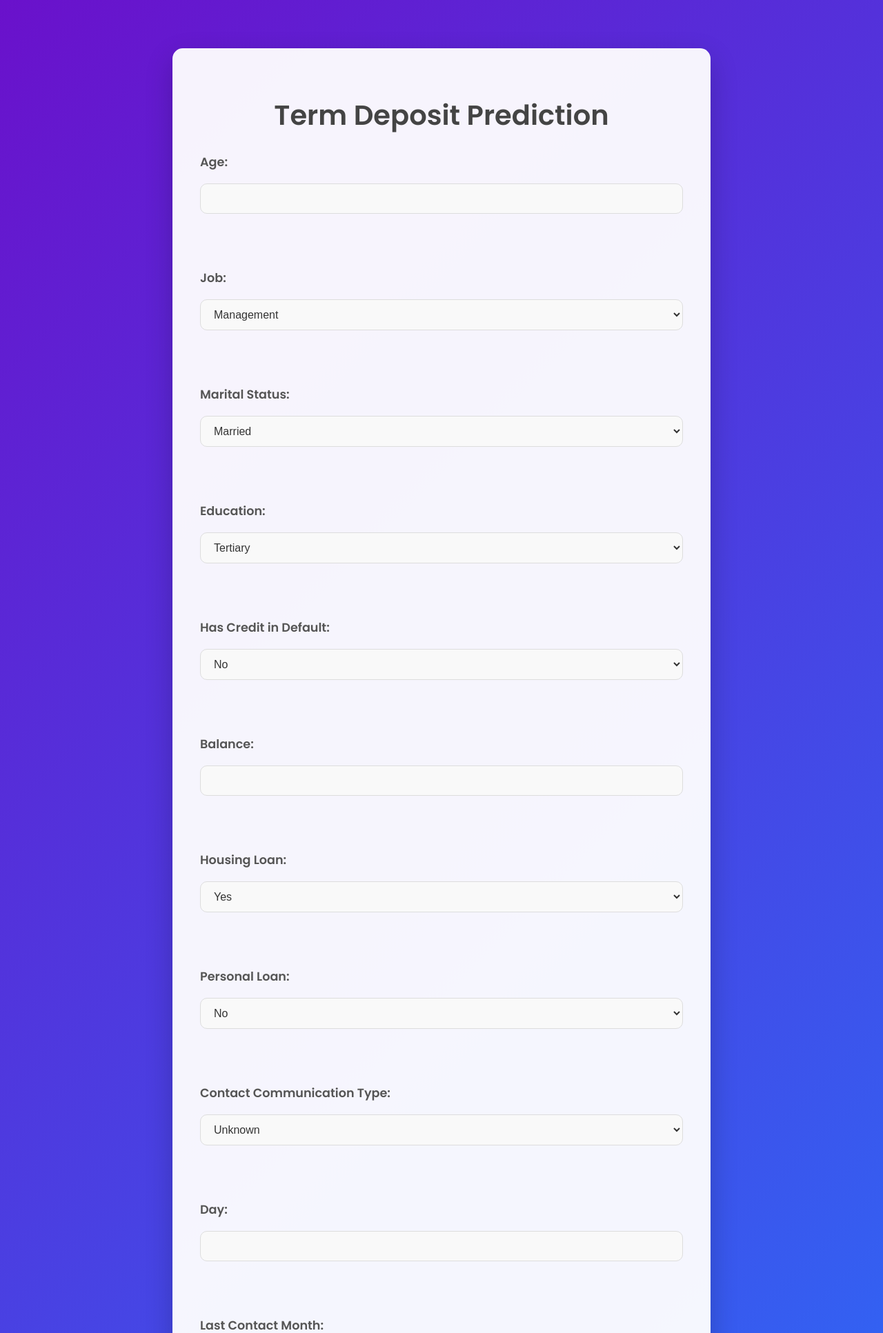
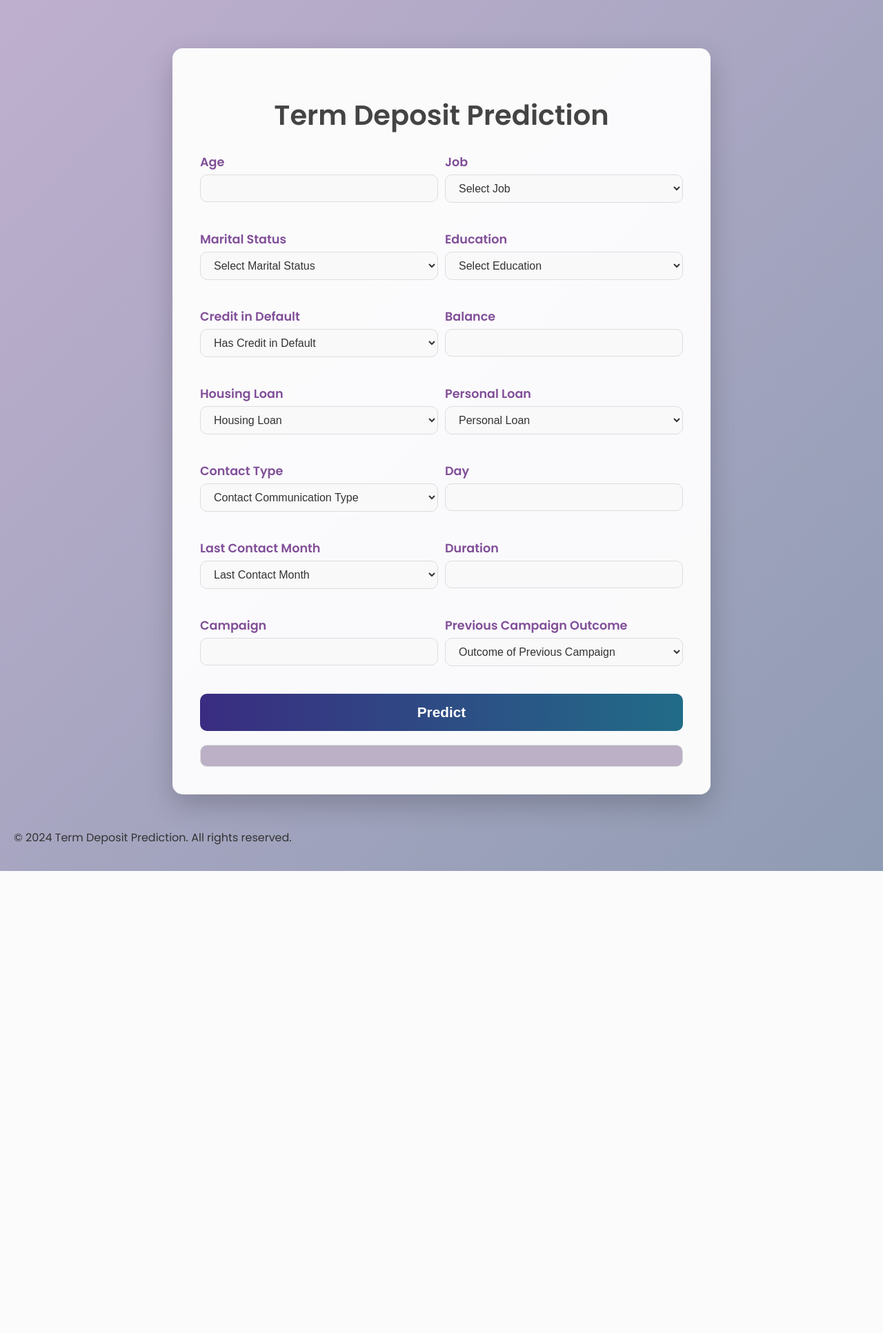
Before and after one commit to IT22274984/Data_Mining_Project, a Flask app: page / in a window 1280 px wide. Shown: the top 1933 px of the page at 69% size. After the commit the page ends 1263 px from the top, so only its background shows below. Run offline with Flask 3, Linux system fonts and the light colour scheme; parts of the project's set-up code (start-up, migrations or seed data) failed here and were passed over.

Commit message:
Your descriptive message

```diff
--- a/static/style.css
+++ b/static/style.css
@@ -1,7 +1,7 @@
 /* Global Styles */
 body {
     font-family: 'Poppins', sans-serif;
-    background: linear-gradient(135deg, #6a11cb 0%, #2575fc 100%);
+    background: linear-gradient(135deg, #bfafcf 0%, #8f9cb3 100%);
     margin: 0;
     padding: 20px;
     color: #333;
@@ -35,72 +35,76 @@ h1 {
 /* Form Labels */
 label {
     display: block;
-    margin-bottom: 8px;
-    color: #555;
+    margin-bottom: 5px;
     font-size: 1.1em;
+    color: #814f98;
     font-weight: 600;
 }
 
 /* Form Inputs */
-input[type="text"], input[type="number"], select {
+input[type="number"], select {
     width: 100%;
-    padding: 12px 15px;
-    margin-bottom: 10px; /* Reduced the bottom margin */
+    padding: 10px 15px;
+    margin-bottom: 20px;
     border: 1px solid #ddd;
     border-radius: 10px;
     box-sizing: border-box;
     background-color: #f9f9f9;
     color: #333;
     font-size: 1em;
-    transition: all 0.3s ease;
 }
 
-input[type="text"]:focus, input[type="number"]:focus, select:focus {
-    border-color: #6a11cb;
-    background-color: #f0f0ff;
-    box-shadow: 0 0 10px rgba(106, 17, 203, 0.4);
+/* Form Row */
+.form-row {
+    display: flex;
+    justify-content: space-between;
+    margin-bottom: 20px;
+}
+
+.form-group {
+    flex: 1;
+    margin-right: 10px;
+}
+
+.form-group:last-child {
+    margin-right: 0;
 }
 
 /* Button */
 button {
     width: 100%;
     padding: 15px;
-    background: linear-gradient(to right, #28a745, #218838);
+    background: linear-gradient(to right, #3a2c81, #216c88);
     border: none;
     border-radius: 10px;
     color: white;
     font-size: 1.3em;
     font-weight: 600;
-    cursor: pointer;
-    transition: all 0.3s ease;
-    box-shadow: 0 5px 15px rgba(40, 167, 69, 0.3);
 }
 
 button:hover {
-    background: linear-gradient(to right, #218838, #28a745);
-    box-shadow: 0 8px 20px rgba(33, 136, 56, 0.4);
+    background-color: #217888;
     transform: translateY(-3px);
 }
 
-/* Form Spacing */
-form {
-    display: flex;
-    flex-direction: column;
-    gap: 10px; /* Reduced the gap between form elements */
+/* Output Container */
+.output-container {
+    margin-top: 20px;
+    padding: 15px;
+    background-color: #bbb0c5;
+    border: 1px solid #ddd;
+    border-radius: 10px;
+    text-align: center;
+}
+
+.prediction-text {
+    font-size: 1.5em;
+    color: #333;
 }
 
 /* Media Query for Mobile */
 @media (max-width: 600px) {
-    .container {
-        padding: 25px;
-        margin: 20px;
-    }
-
-    h1 {
-        font-size: 2em;
-    }
-
-    button {
-        font-size: 1.1em;
+    .form-row {
+        flex-direction: column;
     }
 }
--- a/templates/index.html
+++ b/templates/index.html
@@ -14,11 +14,15 @@
         <h1>Term Deposit Prediction</h1>
         <form action="/predict" method="post">
 
-            <label for="age">Age:</label>
-            <input type="number" name="age" required><br><br>
-
-            <label for="job">Job:</label>
+            <div class="form-row">
+                <div class="form-group">
+                    <label for="age">Age</label>
+                    <input type="number" id="age" min="18" max="80" required>
+                </div>
+                <div class="form-group">
+                    <label for="job">Job</label>
                     <select id="job" name="job" required>
+                        <option value="" disabled selected>Select Job</option>
                         <option value="management">Management</option>
                         <option value="technician">Technician</option>
                         <option value="blue-collar">Blue-collar</option>
@@ -31,56 +35,96 @@
                         <option value="unemployed">Unemployed</option>
                         <option value="housemaid">Housemaid</option>
                         <option value="student">Student</option>
-            </select><br><br>
+                    </select>
 
-            <label for="marital">Marital Status:</label>
+                </div>
+            </div>
+
+            <div class="form-row">
+                <div class="form-group">
+                    <label for="marital">Marital Status</label>
                     <select id="marital" name="marital" required>
+                        <option value="" disabled selected>Select Marital Status</option>
                         <option value="married">Married</option>
                         <option value="single">Single</option>
                         <option value="divorced">Divorced</option>
-            </select><br><br>
+                    </select>
 
-            <label for="education">Education:</label>
+                </div>
+                <div class="form-group">
+                    <label for="education">Education</label>
                     <select id="education" name="education" required>
+                        <option value="" disabled selected>Select Education</option>
                         <option value="tertiary">Tertiary</option>
                         <option value="secondary">Secondary</option>
                         <option value="primary">Primary</option>
                         <option value="unknown">Unknown</option>
-            </select><br><br>
+                    </select>
 
-            <label for="default">Has Credit in Default:</label>
+                </div>
+            </div>
+
+            <div class="form-row">
+                <div class="form-group">
+                    <label for="default">Credit in Default</label>
                     <select id="default" name="default" required>
+                        <option value="" disabled selected>Has Credit in Default</option>
                         <option value="no">No</option>
                         <option value="yes">Yes</option>
-            </select><br><br>
+                    </select>
 
-            <label for="balance">Balance:</label>
-            <input type="number" name="balance" required><br><br>
+                </div>
+                <div class="form-group">
+                    <label for="balance">Balance</label>
+                    <input type="number" name="balance" id="balance" required>
 
-            <label for="housing">Housing Loan:</label>
+                </div>
+            </div>
+
+            <div class="form-row">
+                <div class="form-group">
+                    <label for="housing">Housing Loan</label>
                     <select id="housing" name="housing" required>
+                        <option value="" disabled selected>Housing Loan</option>
                         <option value="yes">Yes</option>
                         <option value="no">No</option>
-            </select><br><br>
+                    </select>
 
-            <label for="loan">Personal Loan:</label>
+                </div>
+                <div class="form-group">
+                    <label for="loan">Personal Loan</label>
                     <select id="loan" name="loan" required>
+                        <option value="" disabled selected>Personal Loan</option>
                         <option value="no">No</option>
                         <option value="yes">Yes</option>
-            </select><br><br>
+                    </select>
 
-            <label for="contact">Contact Communication Type:</label>
+                </div>
+            </div>
+
+            <div class="form-row">
+                <div class="form-group">
+                    <label for="contact">Contact Type</label>
                     <select id="contact" name="contact" required>
+                        <option value="" disabled selected>Contact Communication Type</option>
                         <option value="unknown">Unknown</option>
                         <option value="cellular">Cellular</option>
                         <option value="telephone">Telephone</option>
-            </select><br><br>
+                    </select>
 
-            <label for="day">Day:</label>
-            <input type="number" name="day" required><br><br>
+                </div>
+                <div class="form-group">
+                    <label for="day">Day</label>
+                    <input type="number" name="day" id="day" required>
 
-            <label for="month">Last Contact Month:</label>
+                </div>
+            </div>
+
+            <div class="form-row">
+                <div class="form-group">
+                    <label for="month">Last Contact Month</label>
                     <select id="month" name="month" required>
+                        <option value="" disabled selected>Last Contact Month</option>
                         <option value="jan">January</option>
                         <option value="feb">February</option>
                         <option value="mar">March</option>
@@ -93,32 +137,54 @@
                         <option value="oct">October</option>
                         <option value="nov">November</option>
                         <option value="dec">December</option>
-            </select><br><br>
+                    </select>
 
-            <label for="duration">Duration:</label>
-            <input type="number" name="duration" required><br><br>
+                </div>
+                <div class="form-group">
+                    <label for="duration">Duration</label>
+                    <input type="number" name="duration" id="duration" required>
 
-            <label for="campaign">Campaign:</label>
-            <input type="number" name="campaign" required><br><br>
+                </div>
+            </div>
 
+            <div class="form-row">
+                <div class="form-group">
+                    <label for="campaign">Campaign</label>
+                    <input type="number" name="campaign" id="campaign" required>
 
-
-            <label for="poutcome">Outcome of Previous Campaign:</label>
+                </div>
+                <div class="form-group">
+                    <label for="poutcome">Previous Campaign Outcome</label>
                     <select id="poutcome" name="poutcome" required>
+                        <option value="" disabled selected>Outcome of Previous Campaign</option>
                         <option value="unknown">Unknown</option>
                         <option value="failure">Failure</option>
                         <option value="other">Other</option>
                         <option value="success">Success</option>
-            </select><br><br>
+                    </select>
+
+                </div>
+            </div>
 
             <button type="submit">Predict</button>
+
         </form>
 
         <!-- Prediction Result -->
+        <div class="output-container">
             {% if prediction_text %}
-        <h2>{{ prediction_text }}</h2>
+            <h2>Prediction Result:</h2>
+            <p class="prediction-text">{{ prediction_text }}</p>
             {% endif %}
         </div>
+
+    </div>
+
+    <!-- Footer -->
+    <footer>
+        <p>&copy; 2024 Term Deposit Prediction. All rights reserved.</p>
+    </footer>
+
 </body>
 
 </html>
```
Also changed, not shown: train_model.py (+11 -13 lines), 3 other files. Lines whose indentation alone changed are shown as unchanged.
